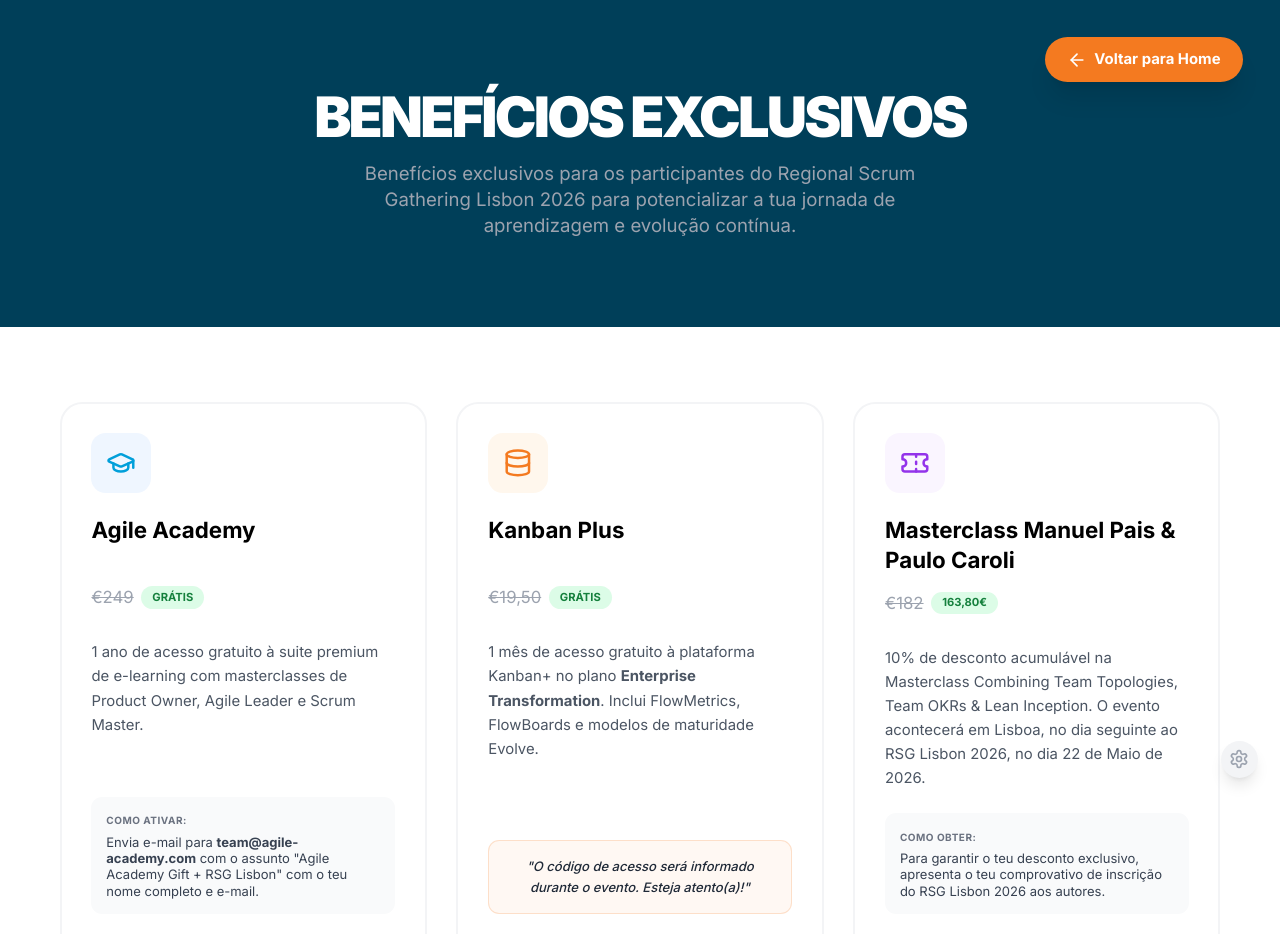
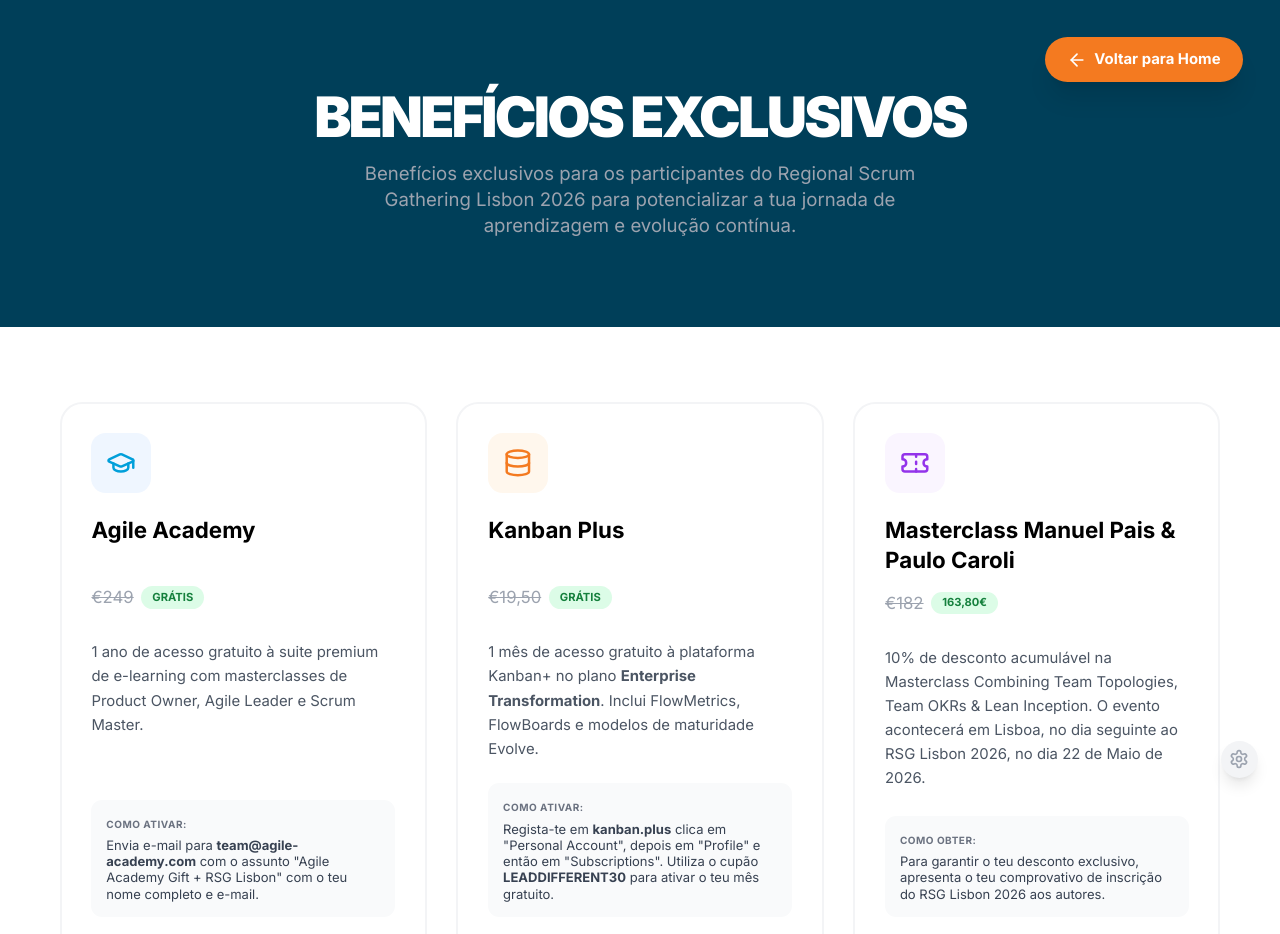
Before and after one commit to tugagilportugal-star/rsg2026, a React (Vite) app: page /beneficios-exclusivos in a window 1280 px wide. Shown: the top 934 px of the page. Built offline with nearby package versions, Linux system fonts and the light colour scheme; no server answers.

Commit message:
ajustes como ativar kanban plus

```diff
--- a/sections/Benefits.tsx
+++ b/sections/Benefits.tsx
@@ -70,11 +70,12 @@ export const BenefitsPage: React.FC = () => {
     1 mês de acesso gratuito à plataforma Kanban+ no plano <strong>Enterprise Transformation</strong>. Inclui FlowMetrics, FlowBoards e modelos de maturidade Evolve.
   </p>
 
-  <div className="bg-brand-orange/5 border border-brand-orange/20 p-4 rounded-xl mb-6">
-    <p className="text-sm text-gray-800 font-medium text-center italic leading-relaxed">
-      "O código de acesso será informado durante o evento. Esteja atento(a)!"
+  <div className="bg-gray-50 p-4 rounded-xl mb-6 text-sm">
+    <p className="font-bold text-gray-500 uppercase text-[10px] mb-1 tracking-wider">Como ativar:</p>
+    <p className="text-gray-700 leading-tight">
+       Regista-te em <strong>kanban.plus</strong> clica em "Personal Account", depois em "Profile" e então em "Subscriptions". Utiliza o cupão <strong>LEADDIFFERENT30</strong> para ativar o teu mês gratuito.
     </p>
-  </div>
+ </div>
 
   <a
     href="https://kanban.plus/"
```
